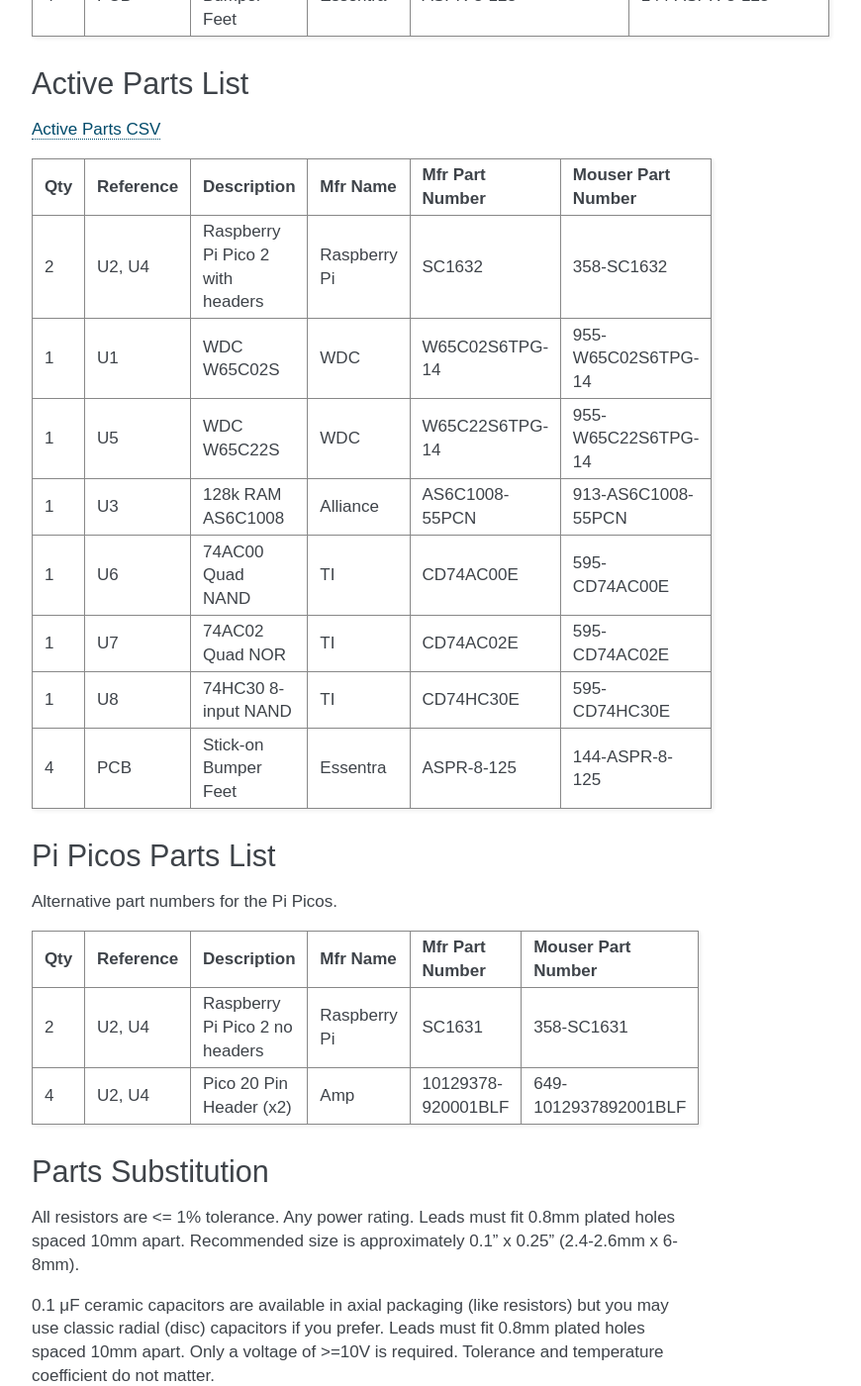
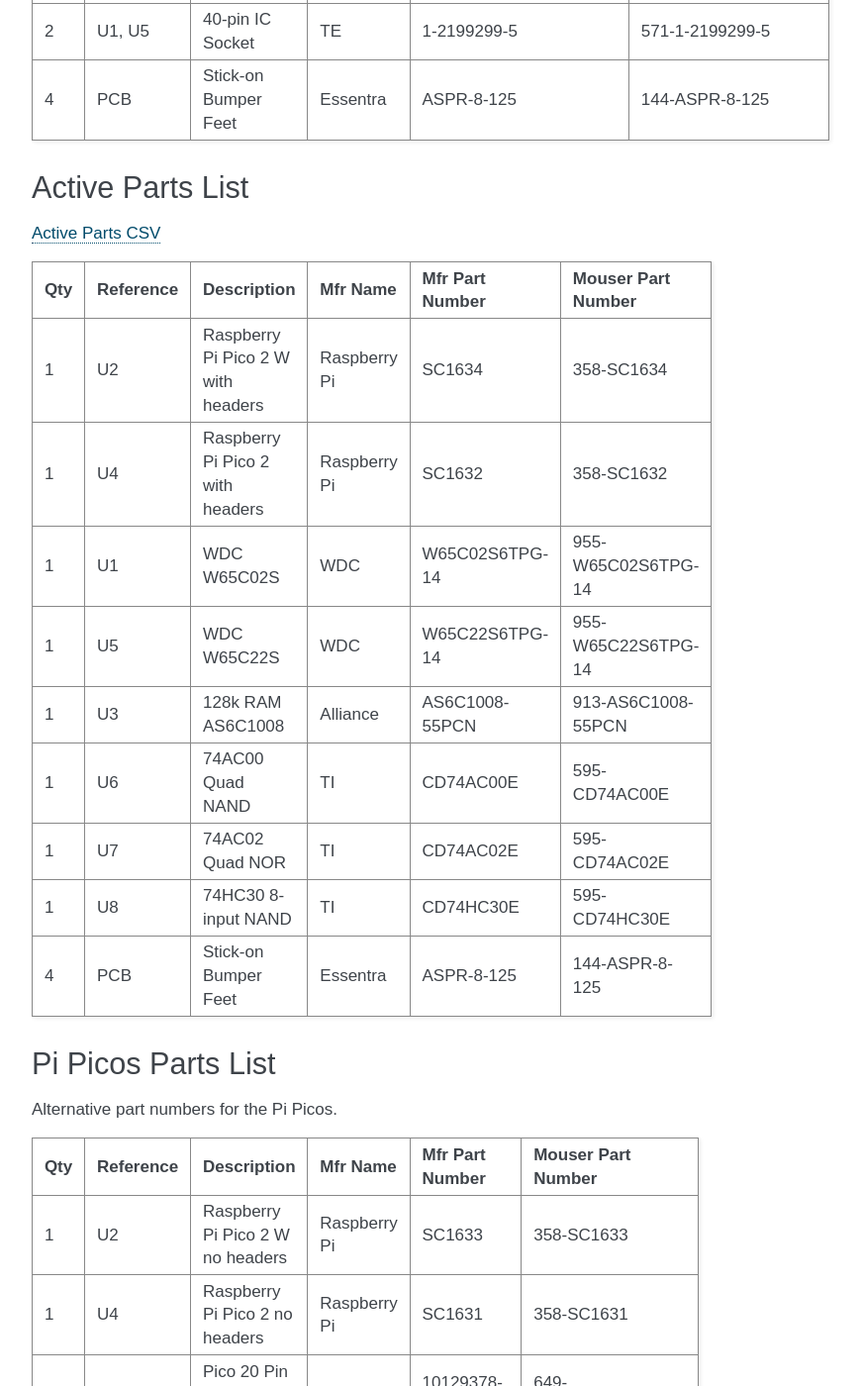
Before and after one commit to picocomputer/picocomputer.github.io, a Sphinx documentation site: the page built from docs/source/hardware.rst, in a window 1280 px wide and 1400 px high, scrolled down 4953 px. Shown: the whole window at 99% size, without its empty margins (388-1258 px from the left). Built offline with Sphinx 7.4.7, drawn with Linux system fonts in a browser that asks for light colours; some of the changed text lies outside the part shown.

Commit message:
added page for W

```diff
--- a/docs/source/_static/rp6502-reva-active.csv
+++ b/docs/source/_static/rp6502-reva-active.csv
@@ -1,5 +1,6 @@
 "Qty","Reference","Description","Mfr Name","Mfr Part Number","Mouser Part Number"
-"2","U2, U4","Raspberry Pi Pico 2 with headers","Raspberry Pi","SC1632","358-SC1632"
+"1","U2","Raspberry Pi Pico 2 W with headers","Raspberry Pi","SC1634","358-SC1634"
+"1","U4","Raspberry Pi Pico 2 with headers","Raspberry Pi","SC1632","358-SC1632"
 "1","U1","WDC W65C02S","WDC","W65C02S6TPG-14","955-W65C02S6TPG-14"
 "1","U5","WDC W65C22S","WDC","W65C22S6TPG-14","955-W65C22S6TPG-14"
 "1","U3","128k RAM AS6C1008","Alliance","AS6C1008-55PCN","913-AS6C1008-55PCN"
--- a/docs/source/_static/rp6502-reva-full.csv
+++ b/docs/source/_static/rp6502-reva-full.csv
@@ -10,7 +10,8 @@
 "2","R19, R22","220 ohm resistor 1%","YAGEO","MFR-25FBF52-220R","603-MFR-25FBF52-220R"
 "2","R20, R23","100 ohm resistor 1%","YAGEO","MFR-25FBF52-100R","603-MFR-25FBF52-100R"
 "2","R16, R17","47 ohm resistor 1%","YAGEO","MFR-25FBF52-47R","603-MFR-25FBF52-47R"
-"2","U2, U4","Raspberry Pi Pico 2 with headers","Raspberry Pi","SC1632","358-SC1632"
+"1","U2","Raspberry Pi Pico 2 W with headers","Raspberry Pi","SC1634","358-SC1634"
+"1","U4","Raspberry Pi Pico 2 with headers","Raspberry Pi","SC1632","358-SC1632"
 "1","U1","WDC W65C02S","WDC","W65C02S6TPG-14","955-W65C02S6TPG-14"
 "1","U5","WDC W65C22S","WDC","W65C22S6TPG-14","955-W65C22S6TPG-14"
 "1","U3","128k RAM AS6C1008","Alliance","AS6C1008-55PCN","913-AS6C1008-55PCN"
--- a/docs/source/_static/rp6502-reva-picos.csv
+++ b/docs/source/_static/rp6502-reva-picos.csv
@@ -1,3 +1,4 @@
 "Qty","Reference","Description","Mfr Name","Mfr Part Number","Mouser Part Number"
-"2","U2, U4","Raspberry Pi Pico 2 no headers","Raspberry Pi","SC1631","358-SC1631"
-"4","U2, U4","Pico 20 Pin Header (x2)","Amp","10129378-920001BLF","649-1012937892001BLF"
+"1","U2","Raspberry Pi Pico 2 W no headers","Raspberry Pi","SC1633","358-SC1633"
+"1","U4","Raspberry Pi Pico 2 no headers","Raspberry Pi","SC1631","358-SC1631"
+"4","U2, U4","Pico 20 Pin Header (2 per Pico)","Amp","10129378-920001BLF","649-1012937892001BLF"
--- a/docs/source/index.rst
+++ b/docs/source/index.rst
@@ -3,6 +3,7 @@
 
    Hardware <hardware>
    RIA <ria>
+   RIA W <ria_w>
    VGA <vga>
    API <api>
 
--- a/docs/source/ria.rst
+++ b/docs/source/ria.rst
@@ -9,7 +9,7 @@
 1. Introduction
 ===============
 
-The RP6502 Interface Adapter (RIA) is a Raspberry Pi Pico with RP6502-RIA firmware. The RIA provides all essential services to support a WDC W65C02S microprocessor.
+The RP6502 Interface Adapter (RIA) is a Raspberry Pi Pico 2 with RP6502-RIA firmware. The RIA provides all essential services to support a WDC W65C02S microprocessor.
 
 1.1. Features of the RP6502-RIA
 -------------------------------
--- a/docs/source/vga.rst
+++ b/docs/source/vga.rst
@@ -9,7 +9,7 @@
 1. Introduction
 ===============
 
-The RP6502 Video Graphics Array is a Raspberry Pi Pico with RP6502-VGA firmware. Its primary data connection is to a :doc:`ria` over a 5-wire PIX bus. More than one VGA module can be put on a PIX bus. Note that all VGA modules share the same 64K of XRAM and only one module can generate frame numbers and vsync interrupts.
+The RP6502 Video Graphics Array is a Raspberry Pi Pico 2 with RP6502-VGA firmware. Its primary data connection is to a :doc:`ria` over a 5-wire PIX bus. More than one VGA module can be put on a PIX bus. Note that all VGA modules share the same 64K of XRAM and only one module can generate frame numbers and vsync interrupts.
 
 2. Video Programming
 ====================
```
Also changed, not shown: docs/source/ria_w.rst (added, +46 -0 lines).
